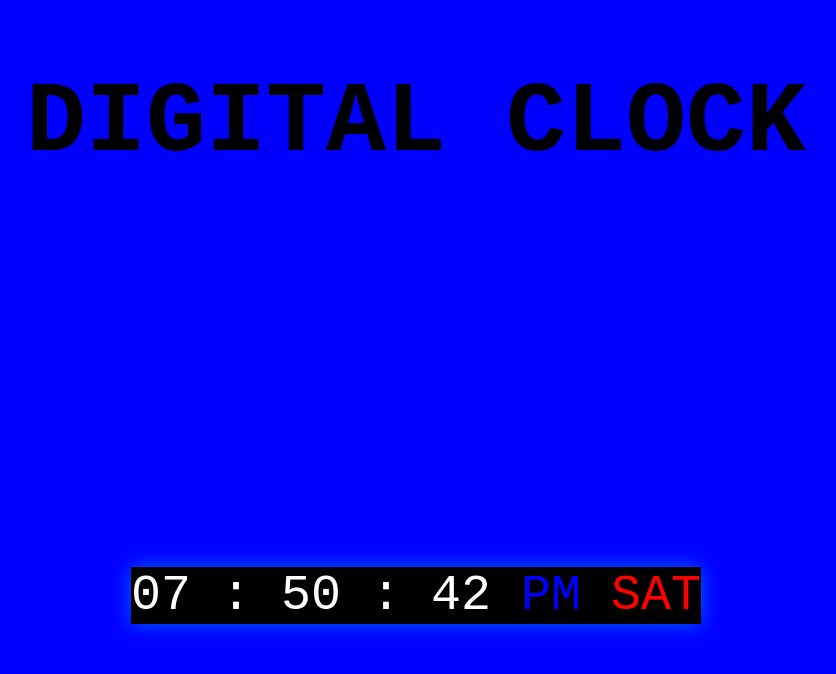
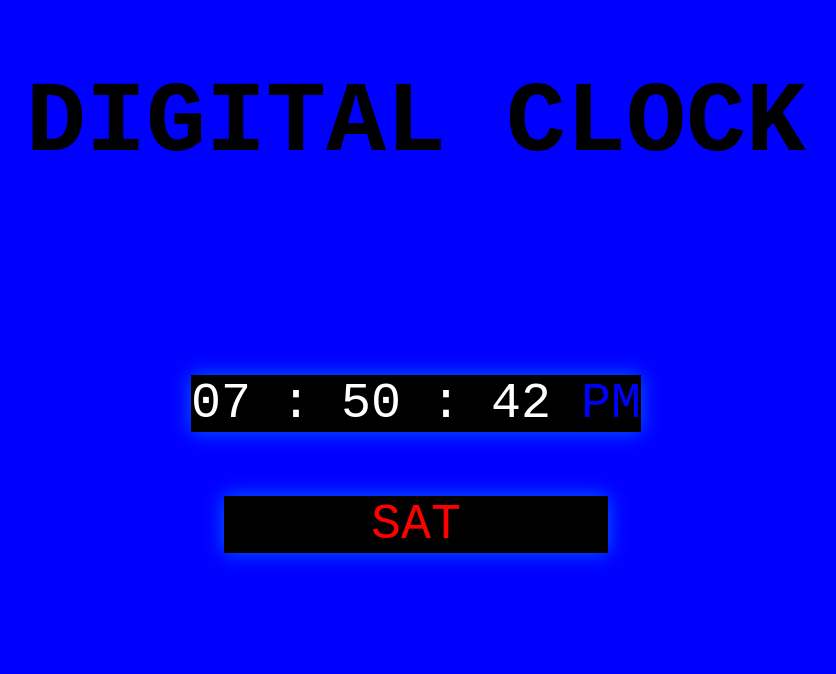
Before and after one commit to ahmedCS09/clock, a plain HTML site: page index.html in a window 1280 px wide. Shown: the whole page, without its empty margins (224-1060 px from the left). Drawn offline with Linux system fonts and the light colour scheme.

Commit message:
my clock

```diff
--- a/index.html
+++ b/index.html
@@ -17,6 +17,8 @@
         <span>:</span>
         <span id="seconds">00</span>
         <span style="color: blue;" id="session">AM</span>
+    </div>
+    <div class="days">
         <span style="color: red;" id="days"> MON</span>
     </div>
     <script src = "./clock.js"></script>
--- a/style.css
+++ b/style.css
@@ -14,13 +14,22 @@ body{
 {
     min-width: 30%;
     height: 70%;
-    margin-top: 25%;
+    margin-top: 10%;
     background-color: black;
     box-shadow: 0 0 20px rgba(0, 255, 255, 0.4);
     text-align: center;
 }
 h1{
     color: black;
+}
+.days
+{
+    min-width: 30%;
+    height: 70%;
+    margin-top: 5%;
+    background-color: black;
+    box-shadow: 0 0 20px rgba(0, 255, 255, 0.4);
+    text-align: center;
 }
 @media(max-width:450px)
 {
```
